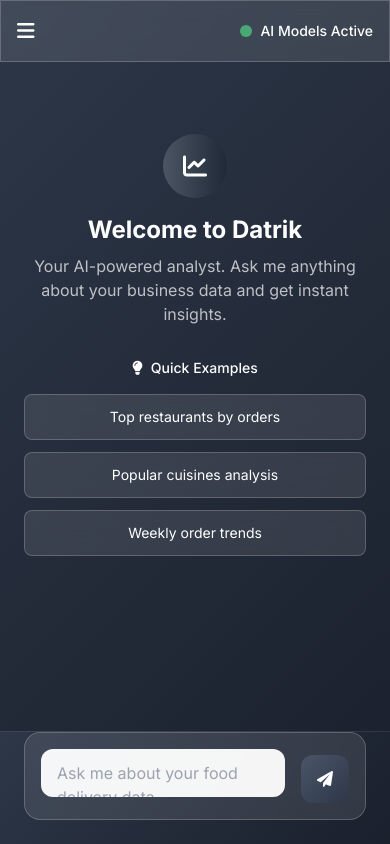
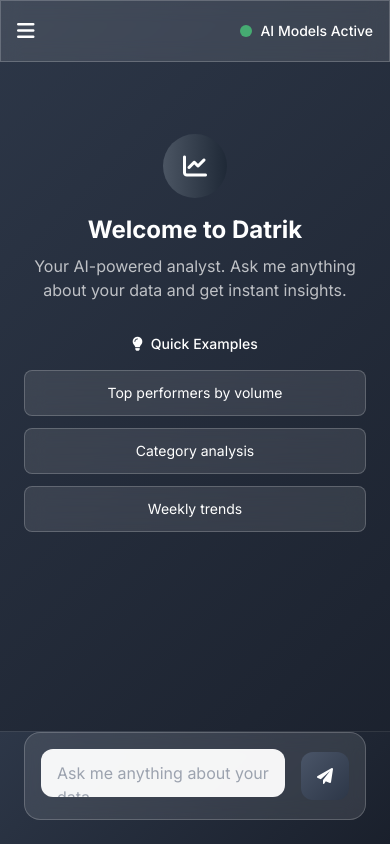
Before and after one commit to kd26/Datrik, a Flask app: page / in a window 390 px wide. Run offline with Flask 3, Linux system fonts and the light colour scheme; data that the repository does not hold is empty; some libraries are stand-ins or nearby versions.

Commit message:
Fix UI issues: mobile scrolling, chat alignment, branding, and text updates
UI Fixes Implemented:
1. Fixed mobile scrolling with proper overflow handling and touch scrolling
2. Standardized chat bubble spacing with consistent px-6 padding
3. Fixed text input alignment using flex items-center and flex-shrink-0
4. Updated placeholder text to 'Ask me anything about your data...'
5. Removed 'AI Food Analyst' subtitle, keeping only 'Datrik'
6. Made all text generic by removing food delivery references

Mobile Scrolling Improvements:
- Added -webkit-overflow-scrolling: touch for smooth iOS scrolling
- Fixed chat container height calculations
- Added proper overflow controls for body and containers
- Enhanced mobile viewport handling

Chat Bubble Consistency:
- Standardized spacing with px-6 on all message containers
- Fixed alignment for user vs assistant messages
- Proper justify-start and justify-end positioning

Generic Branding Updates:
- Title: 'Datrik - AI Data Analyst'
- Removed: 'AI Food Analyst' subtitle
- Examples: 'Top performers by volume', 'Category analysis', 'Weekly trends'
- Placeholder: 'Ask me anything about your data...'
- Data description: '90 days of sample data'

Form Alignment Fixes:
- Changed flex items-end to items-center for proper alignment
- Added flex-shrink-0 to send button to prevent squashing
- Improved responsive layout for text input and button

```diff
--- a/templates/index.html
+++ b/templates/index.html
@@ -3,7 +3,7 @@
 <head>
     <meta charset="UTF-8">
     <meta name="viewport" content="width=device-width, initial-scale=1.0, viewport-fit=cover, user-scalable=no">
-    <title>Datrik - AI Food Delivery Analyst</title>
+    <title>Datrik - AI Data Analyst</title>
     <script src="https://cdn.tailwindcss.com"></script>
     <script src="https://cdnjs.cloudflare.com/ajax/libs/Chart.js/3.9.1/chart.min.js"></script>
     <link href="https://cdnjs.cloudflare.com/ajax/libs/font-awesome/6.0.0/css/all.min.css" rel="stylesheet">
@@ -136,6 +136,7 @@
                 height: 100vh;
                 height: 100dvh; /* Dynamic viewport height for mobile */
                 position: relative;
+                overflow: hidden;
             }
 
             .chat-input-area {
@@ -147,6 +148,7 @@
                 z-index: 20;
                 border-top: 1px solid rgba(255, 255, 255, 0.1);
                 backdrop-filter: blur(10px);
+                padding-bottom: env(safe-area-inset-bottom, 0px);
             }
 
             .welcome-area {
@@ -155,11 +157,17 @@
 
             #chat-messages-container {
                 padding-bottom: 120px; /* Space for fixed input area */
+                overflow-y: scroll;
+                -webkit-overflow-scrolling: touch; /* Smooth scrolling on iOS */
+                height: calc(100vh - 120px);
+                height: calc(100dvh - 120px);
             }
 
-            /* Ensure safe area for mobile browsers */
-            .chat-input-area {
-                padding-bottom: env(safe-area-inset-bottom, 0px);
+            /* Fix body scrolling */
+            body {
+                overflow: hidden;
+                height: 100vh;
+                height: 100dvh;
             }
         }
     </style>
@@ -179,7 +187,6 @@
                     </div>
                     <div>
                         <h1 class="text-white text-xl font-bold">Datrik</h1>
-                        <p class="text-white text-opacity-70 text-sm">AI Food Analyst</p>
                     </div>
                 </div>
                 <button id="sidebar-close" class="lg:hidden text-white hover:text-opacity-70">
@@ -198,7 +205,7 @@
                 </div>
                 <div class="mt-3 p-2 rounded bg-white bg-opacity-10">
                     <p class="text-white text-xs font-medium">Data Range</p>
-                    <p class="text-white text-opacity-70 text-xs">90 days of realistic food delivery data</p>
+                    <p class="text-white text-opacity-70 text-xs">90 days of sample data</p>
                 </div>
             </div>
 
@@ -247,7 +254,7 @@
                                 </div>
                                 <h2 class="text-white text-2xl font-bold mb-2">Welcome to Datrik</h2>
                                 <p class="text-white text-opacity-70 mb-8 max-w-md mx-auto text-center">
-                                    Your AI-powered analyst. Ask me anything about your business data and get instant insights.
+                                    Your AI-powered analyst. Ask me anything about your data and get instant insights.
                                 </p>
 
                                 <!-- Quick Examples -->
@@ -258,13 +265,13 @@
                                     </h3>
                                     <div class="grid grid-cols-1 md:grid-cols-3 gap-3">
                                         <button class="example-button p-3 rounded-lg text-white text-sm">
-                                            Top restaurants by orders
+                                            Top performers by volume
                                         </button>
                                         <button class="example-button p-3 rounded-lg text-white text-sm">
-                                            Popular cuisines analysis
+                                            Category analysis
                                         </button>
                                         <button class="example-button p-3 rounded-lg text-white text-sm">
-                                            Weekly order trends
+                                            Weekly trends
                                         </button>
                                     </div>
                                 </div>
@@ -277,11 +284,11 @@
             <div class="px-6 pb-6 chat-input-area">
                 <div class="max-w-4xl mx-auto">
                     <div class="glass-effect rounded-2xl p-4">
-                        <form id="query-form" class="flex items-end space-x-4">
+                        <form id="query-form" class="flex items-center space-x-4">
                         <div class="flex-1">
                             <textarea
                                 id="question-input"
-                                placeholder="Ask me about your food delivery data..."
+                                placeholder="Ask me anything about your data..."
                                 class="chat-input w-full px-4 py-3 rounded-xl border-0 outline-none resize-none"
                                 rows="1"
                                 required
@@ -289,7 +296,7 @@
                         </div>
                         <button
                             type="submit"
-                            class="send-button w-12 h-12 rounded-xl flex items-center justify-center text-white outline-none"
+                            class="send-button w-12 h-12 rounded-xl flex items-center justify-center text-white outline-none flex-shrink-0"
                             id="submit-btn"
                         >
                             <i class="fas fa-paper-plane"></i>
@@ -432,7 +439,7 @@
 
         function addConversationalMessage(data) {
             const messageDiv = document.createElement('div');
-            messageDiv.className = 'chat-bubble mb-6 flex justify-center';
+            messageDiv.className = 'chat-bubble mb-6 px-6 flex justify-start';
 
             const bubble = document.createElement('div');
             bubble.className = 'max-w-4xl w-full p-4 rounded-2xl message-assistant';
@@ -472,12 +479,12 @@
             const messageId = 'msg-' + Date.now();
             const messageDiv = document.createElement('div');
             messageDiv.id = messageId;
-            messageDiv.className = `chat-bubble mb-6 flex justify-center`;
+            messageDiv.className = `chat-bubble mb-6 px-6 flex ${role === 'user' ? 'justify-end' : 'justify-start'}`;
 
             const bubble = document.createElement('div');
             bubble.className = `max-w-4xl w-full p-4 rounded-2xl ${
                 role === 'user'
-                    ? 'message-user ml-auto'
+                    ? 'message-user'
                     : 'message-assistant'
             } ${isTyping ? 'typing-indicator' : ''}`;
 
```
